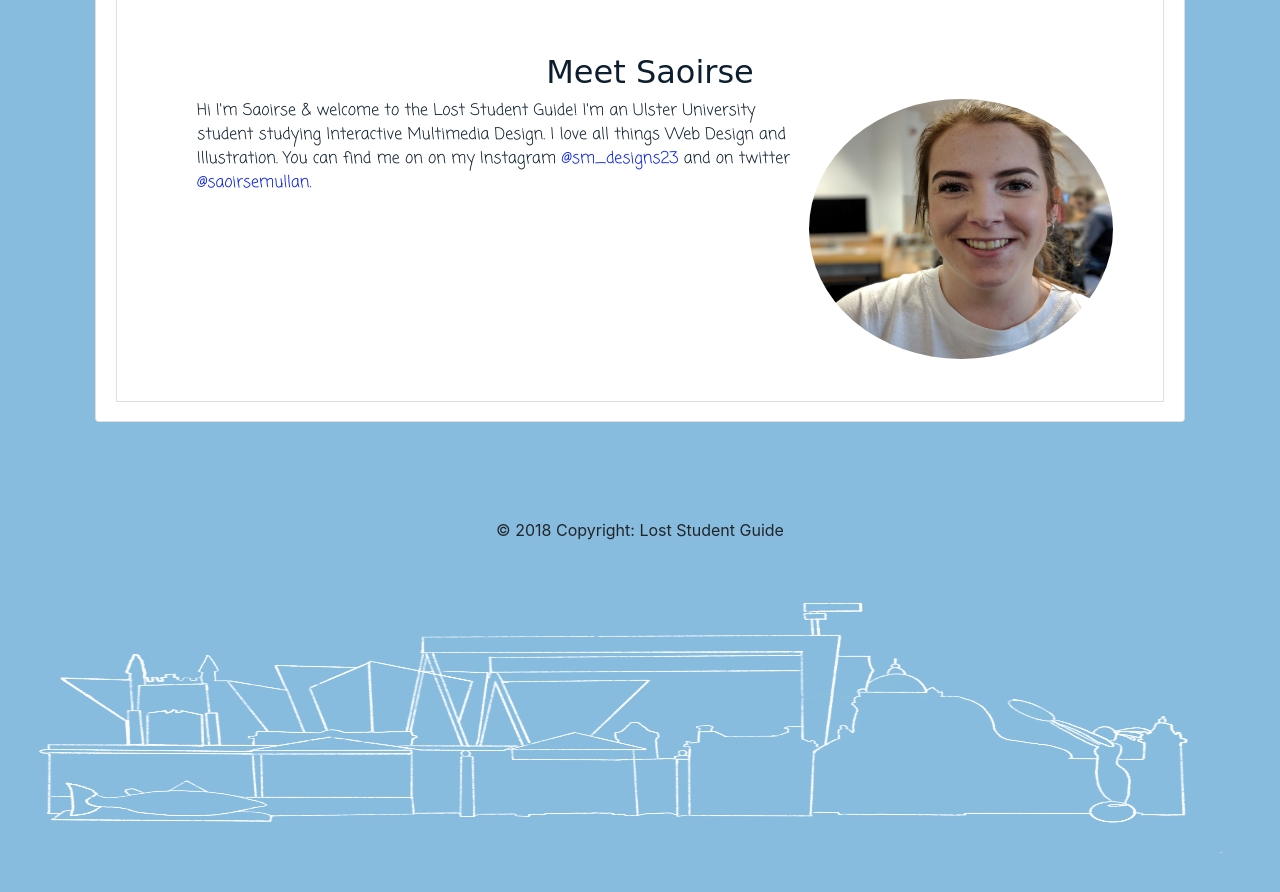
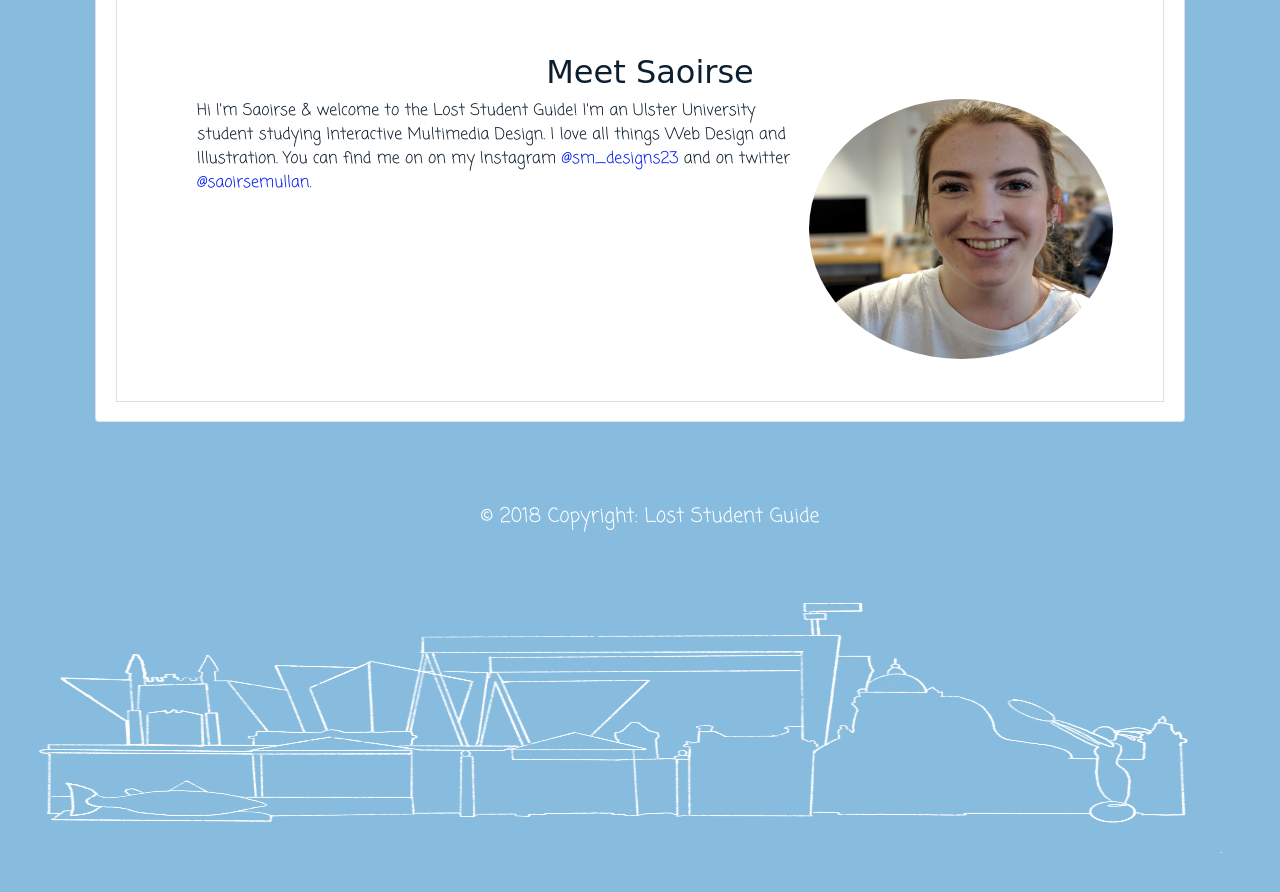
Before and after one commit to saoirseann/studentguide, a plain HTML site: page html/about.html in a window 1280 px wide. Shown: the part 1093-1985 px from the top of the page. Drawn offline with nearby package versions, Linux system fonts and the light colour scheme; a web font is replaced by a local one.

Commit message:
updated footer for consistency on each page

```diff
--- a/html/about.html
+++ b/html/about.html
@@ -103,7 +103,7 @@ img {
 </div>
 <!-- scripts -->
 <footer>
-    <div class="footer-copyright text-center py-3">© 2018 Copyright: Lost Student Guide</div>
+    <p>© 2018 Copyright: Lost Student Guide</p>
 </footer>
 <script src="https://code.jquery.com/jquery-3.3.1.slim.min.js" integrity="sha384-q8i/X+965DzO0rT7abK41JStQIAqVgRVzpbzo5smXKp4YfRvH+8abtTE1Pi6jizo" crossorigin="anonymous"></script>
 <script type="text/javascript" src="../js/bootstrap.js"></script>
```
Also changed, not shown: html/contact.html (+1 -1 lines), html/guideSections/bars.html (+1 -1 lines), html/guideSections/cafes.html (+1 -1 lines), html/guideSections/nightlife.html (+1 -1 lines), html/guideSections/restaurants.html (+1 -1 lines), html/guideSections/thingsToDo.html (+1 -1 lines), html/guideSections/tourismSpots.html (+1 -1 lines), html/help.html (+1 -1 lines).
